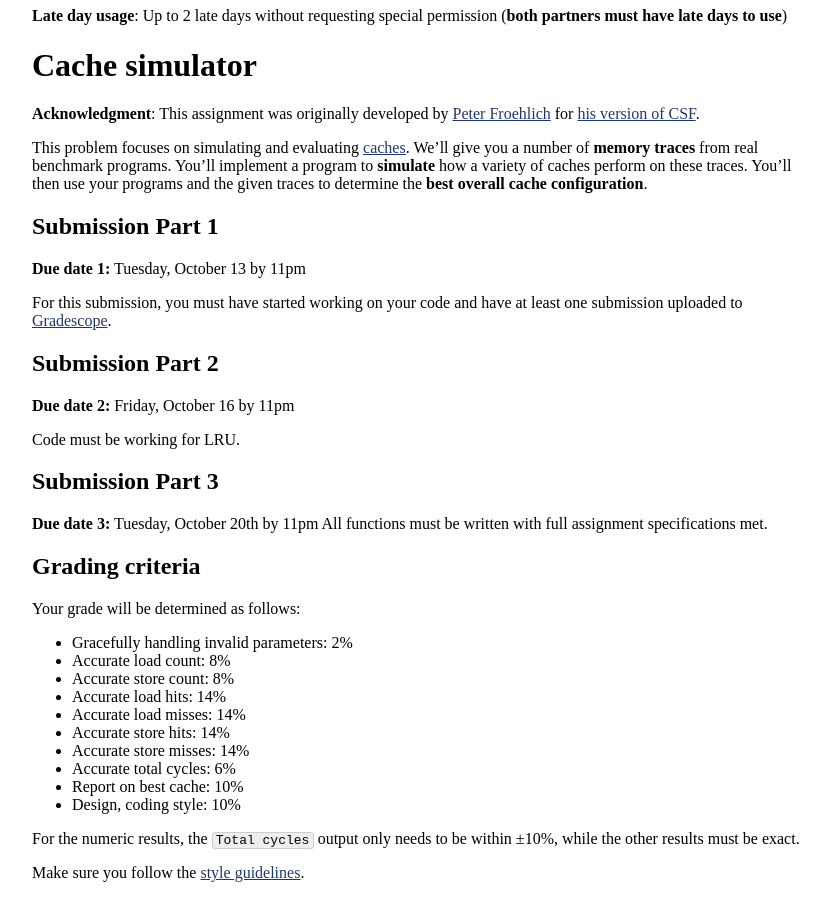
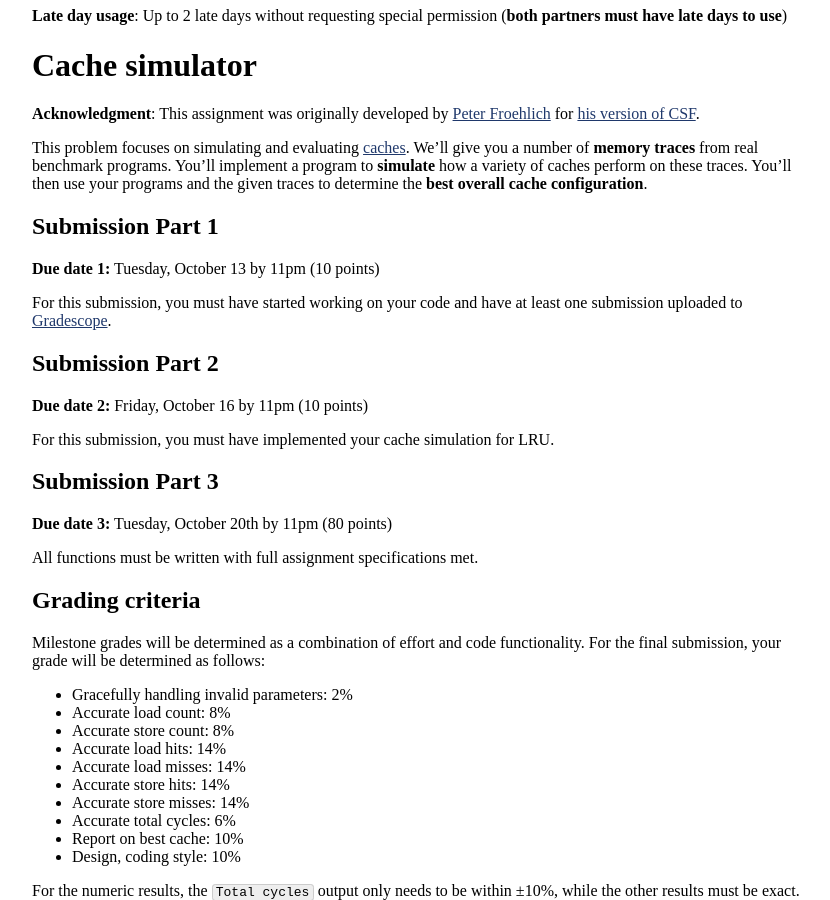
Before and after one commit to jhucsf/fall2020, a Jekyll site: the page built from assign/assign03.md, in a window 1280 px wide and 900 px high, scrolled down 396 px. Shown: the whole window, without its empty margins (224-1054 px from the left). Built offline with Jekyll 4.4.1, drawn with Linux system fonts in a browser that asks for light colours.

Commit message:
detail point breakdowns a little more

```diff
--- a/assign/assign03.md
+++ b/assign/assign03.md
@@ -29,23 +29,24 @@ these traces. You’ll then use your programs and the given traces to
 determine the **best overall cache configuration**.
 
 ## Submission Part 1
-**Due date 1:** Tuesday, October 13 by 11pm
+**Due date 1:** Tuesday, October 13 by 11pm (10 points)
 
 For this submission, you must have started working on your code and have at least one submission uploaded to [Gradescope](https://www.gradescope.com).
 
 ## Submission Part 2
-**Due date 2:** Friday, October 16 by 11pm
+**Due date 2:** Friday, October 16 by 11pm (10 points)
 
-Code must be working for LRU.
+For this submission, you must have implemented your cache simulation for LRU.
 
 ## Submission Part 3
-**Due date 3:** Tuesday, October 20th by 11pm
+**Due date 3:** Tuesday, October 20th by 11pm (80 points)
+
 All functions must be written with full assignment specifications met.
 
 
 ## Grading criteria
 
-Your grade will be determined as follows:
+Milestone grades will be determined as a combination of effort and code functionality. For the final submission, your grade will be determined as follows:
 
 * Gracefully handling invalid parameters: 2%
 * Accurate load count: 8%
```
